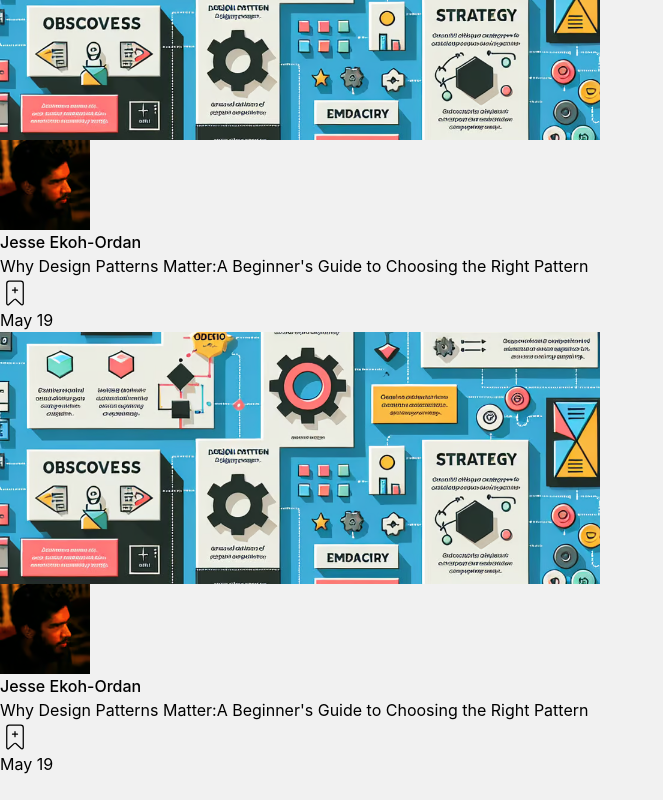
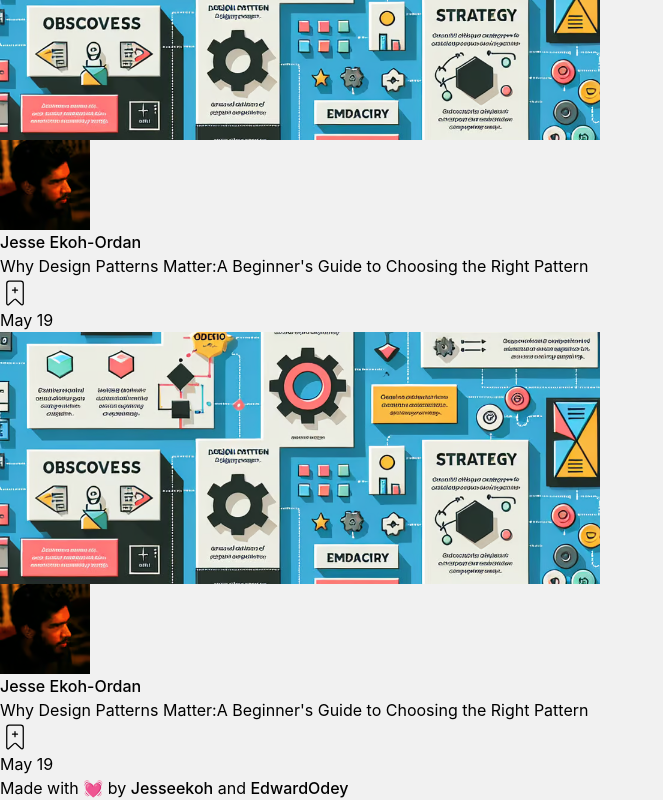
Before and after one commit to Jesseekoh/mern-blog-app, a React (Vite) app in the folder client/: page / in a window 1280 px wide. Shown: the part 2500-3300 px from the top of the page, without its empty margins (0-663 px from the left). Before the commit the page ends 3276 px from the top, so only its background shows below. Built offline with nearby package versions, Linux system fonts and the light colour scheme; no server answers.

Commit message:
Add footer with author information in MainLayout.tsx

```diff
--- a/client/src/layout/MainLayout.tsx
+++ b/client/src/layout/MainLayout.tsx
@@ -1,4 +1,4 @@
-import { Outlet } from 'react-router-dom';
+import { Outlet, Link } from 'react-router-dom';
 import Nav from '../components/Nav/Nav';
 const MainLayout = () => (
   <>
@@ -6,6 +6,13 @@ const MainLayout = () => (
     <main className="mx-auto">
       <Outlet />
     </main>
+    <footer>
+      <p className="text-center">
+        Made with 💓 by{' '}
+        <Link to={'https://github.com/jesseekoh'}>Jesseekoh</Link> and{' '}
+        <Link to={'https://github.com/jesseekoh'}>EdwardOdey</Link>
+      </p>
+    </footer>
   </>
 );
 
```
